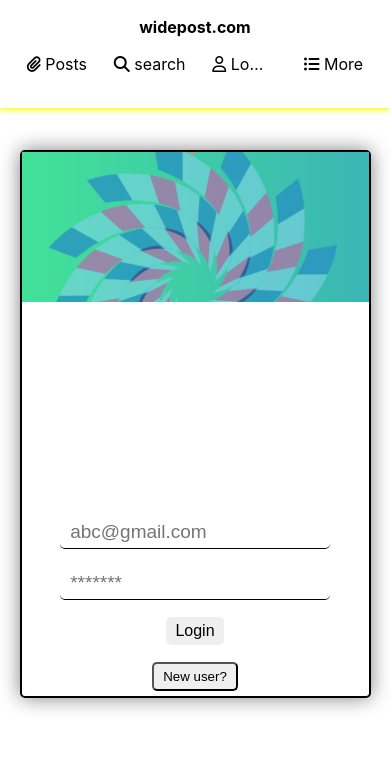
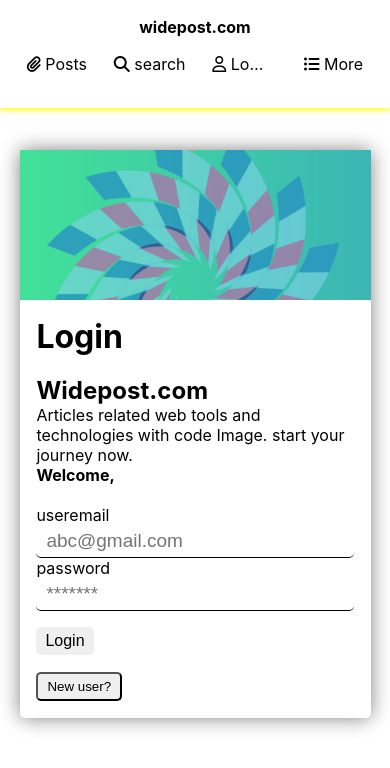
Before and after one commit to nik-89hil/postpro, a React (Create React App) app: page /user/login in a window 390 px wide. Shown: the top 768 px of the page. Built offline with nearby package versions, Linux system fonts and the light colour scheme.

Commit message:
ui updation log

```diff
--- a/public/index.html
+++ b/public/index.html
@@ -7,8 +7,10 @@
     <meta name="theme-color" content="#000000" />
     <meta
       name="description"
-      content="Web site created using create-react-app"
+      content="Web site has articles about web tools and technologies with code image"
     />
+    <meta name="author" content="Nikhil Kumar, nikhil">
+    <meta name="keywords" content="HTML, CSS, JavaScript, react, node, npm, mongodb, blog, widepost, widepost.onrender">
     <link rel="apple-touch-icon" href="./logoph.jpg" />
     <!--
       manifest.json provides metadata used when your web app is installed on a
--- a/src/component/Post.js
+++ b/src/component/Post.js
@@ -30,7 +30,6 @@ const Post = () => {
        <p>
        Total : {post === undefined ? 0:post.length} posts <i className="fa-solid fa-filter"></i>
        </p>
-       <br />
         {
             root === undefined?null:
             root.map((e,idx)=>{
@@ -39,7 +38,6 @@ const Post = () => {
                 )
             })
         }
-        <br />
         <br />
     </div>
 
--- a/src/component/detailstyle.css
+++ b/src/component/detailstyle.css
@@ -51,6 +51,8 @@
 .head-topic {
     font-size: x-large;
     color: yellow;
+    font-weight: 600;
+    text-decoration: underline black;
 }
 
 
@@ -186,19 +188,17 @@
         padding: 1vh;
         margin: auto;
         margin-top: 5vh;
-        color: white;
+        color: black;
         text-align: start;
-        /* background-color: blue; */
-        /* background-color: grey; */
+
     }
 
     .head-topic {
-        font-size: 25px;
+        font-size: x-large;
     }
 
     .image-slider {
         text-align: center;
-        /* max-width: 400px; */
         width: 95%;
         margin: 0 auto;
     }
@@ -206,7 +206,7 @@
     .introduction,
     .summary,
     .conclusion {
-        color: white;
+        color: black;
         text-align: justify;
         font-size: 19px;
         word-spacing: 0%;
--- a/src/component/header.css
+++ b/src/component/header.css
@@ -161,7 +161,7 @@
     margin: auto;
     overflow: hidden;
     position: fixed;
-    top: 13vh;
+    top: 15vh;
     z-index: +60;
     opacity: 0.6;
     transition: 0.5s ease-in-out;
@@ -299,6 +299,17 @@
 
     }
 
+    .filter-container{
+        width: 150px;
+        height: 60px;
+    }
+
+    .filter-container a{
+        display: block;
+        color: black;
+        margin: 1vh;
+    }
+
 
 
 
--- a/src/component/log.css
+++ b/src/component/log.css
@@ -1,11 +1,10 @@
-
-.login-cont{
-    width:60%;
-    height:auto;
+.login-cont {
+    width: 60%;
+    height: auto;
     box-shadow: 0px 0px 20px grey;
     margin: auto;
     border-radius: 5px;
-    margin-top:5vh;
+    margin-top: 5vh;
     color: black;
     transition: 0.2s linear;
     display: flex;
@@ -16,13 +15,13 @@
 }
 
 
-.left{
+.left {
     width: 40%;
     height: 500px;
 
 }
 
-.left img{
+.left img {
     object-fit: cover;
     width: 100%;
     height: 100%;
@@ -39,11 +38,11 @@
     width: 100%;
 }
 
-form p{
+form p {
     font-size: 19px;
 }
 
-form input{
+form input {
     font-size: 19px;
     width: 80%;
     padding: 5px 10px;
@@ -55,7 +54,7 @@ form input{
     border-radius: 5px;
 }
 
-form button{
+form button {
     padding: 5px 9px;
     font-size: 16px;
     border-radius: 5px;
@@ -64,7 +63,7 @@ form button{
     font-weight: 500;
 }
 
-.account{
+.account {
     padding: 5px 9px;
     border-radius: 5px;
 }
@@ -81,7 +80,7 @@ form button{
 
 /* about page designing */
 
-.about-page{
+.about-page {
     width: 100vmin;
     height: auto;
     margin: auto;
@@ -92,14 +91,14 @@ form button{
 }
 
 
-#goback{
+#goback {
     border: none;
     border-radius: 5px;
     padding: 2vh;
     font-size: 20px;
 }
 
-.topic{
+.topic {
     background-color: transparent;
     margin: 2vh;
     border-radius: 5px;
@@ -110,85 +109,86 @@ form button{
     border: none;
 }
 
-.topic:hover{
-    background-image: linear-gradient(to right,rgb(236, 137, 137),rgb(157, 157, 247));
+.topic:hover {
+    background-image: linear-gradient(to right, rgb(236, 137, 137), rgb(157, 157, 247));
     border: none;
 }
 
-.social-media{
+.social-media {
     width: 60%;
     text-align: center;
     margin: auto;
 }
-.social-media a{
+
+.social-media a {
     color: black;
     transition: 0.2s linear;
 }
-.social-media a:hover{
+
+.social-media a:hover {
     color: violet;
 }
-.social-media i{
+
+.social-media i {
     font-size: 30px;
     margin: 3vh;
 }
-.business{
+
+.business {
     padding: 6px 2vw;
     border-radius: 5px;
     border: 1px solid black;
 }
 
-.business a{
+.business a {
     color: black;
     font-weight: 600;
 }
 
 
-@media screen and (max-width:768px){
-    .login-cont{
+@media screen and (max-width:768px) {
+    .login-cont {
+        width: 90%;
+        color: black;
+        transition: 0.2s linear;
+        display: block;
+        justify-content: center;
+        align-items: center;
+    }
+
+    .right-cont {
+        width: 100%;
+        padding: 2vh;
+    }
+
+    form input{
+        width: 100%;
+    }
+
+    .about-page {
         width: 90%;
         height: auto;
-        border: 2px solid white;
-        padding: 3vh 5px;
-        border-radius: 5px;
-        margin-top:5vh;
-        font-family: cursive;
-        color: white;
-        text-align: center;
-        transition: 0.2s linear;
+        margin-block: 5vh;
+        color: black;
+        background-color: white;
+        text-align: justify;
     }
 
-.about-page{
-    width: 90%;
-    height: auto;
-    margin-top: 5vh;
-    color: white;
-    font-family: cursive;
-    background-color: transparent;
-}
+    .topic {
+        border: 2px solid black;
+        border-radius: 5px;
+    }
 
-.login-cont{
-    width:90%;
-    height:auto;
-    display: block;
-    padding: 0;
-    border: 2px solid black;
-}
 
-.login-cont:hover{
-    border: 2px solid black;
-}
 
-.left{
-    width: 100%;
-    padding: 0;
-    height: 150px;
-}
 
-.right-cont {
-    width: 100%;
-    padding: 5px;
-    padding-top: 5vh;
-}
+    .left {
+        width: 100%;
+        padding: 0;
+        height: 150px;
+    }
+
+
 
 
 }
```
